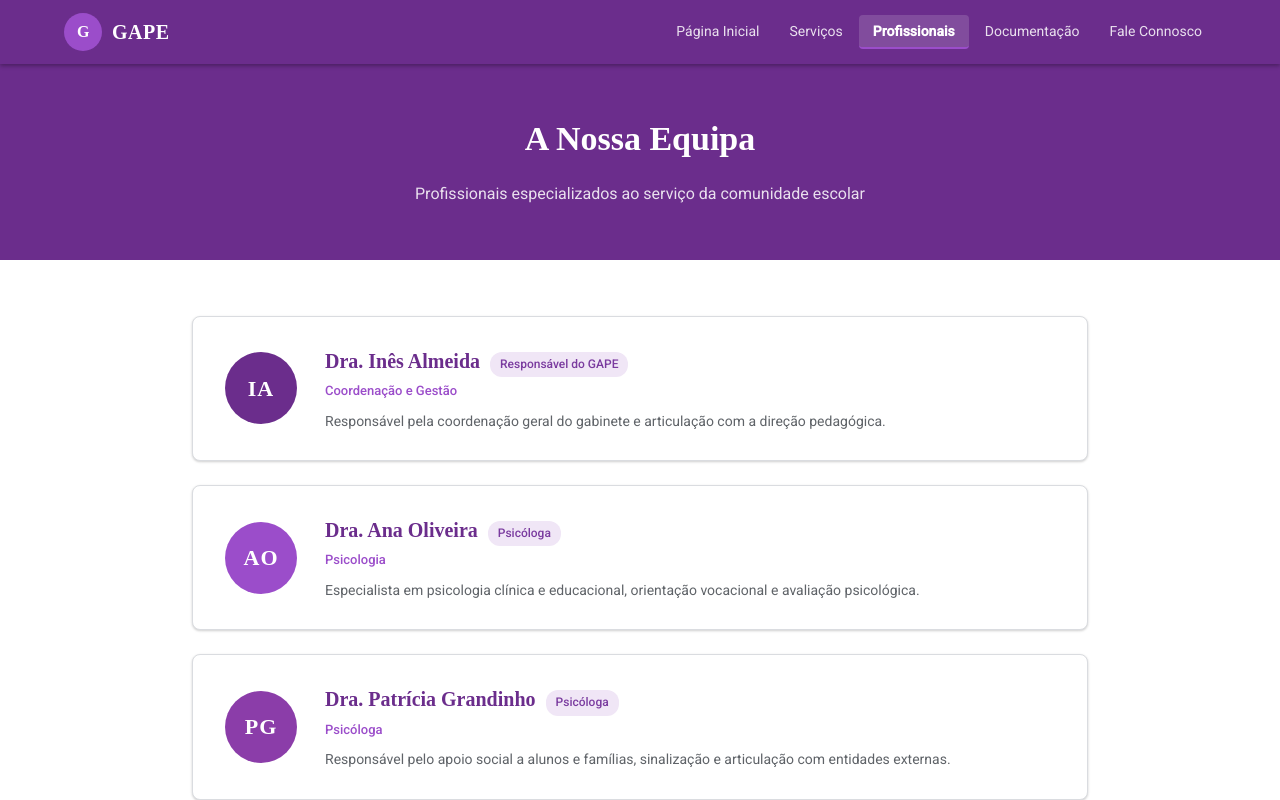
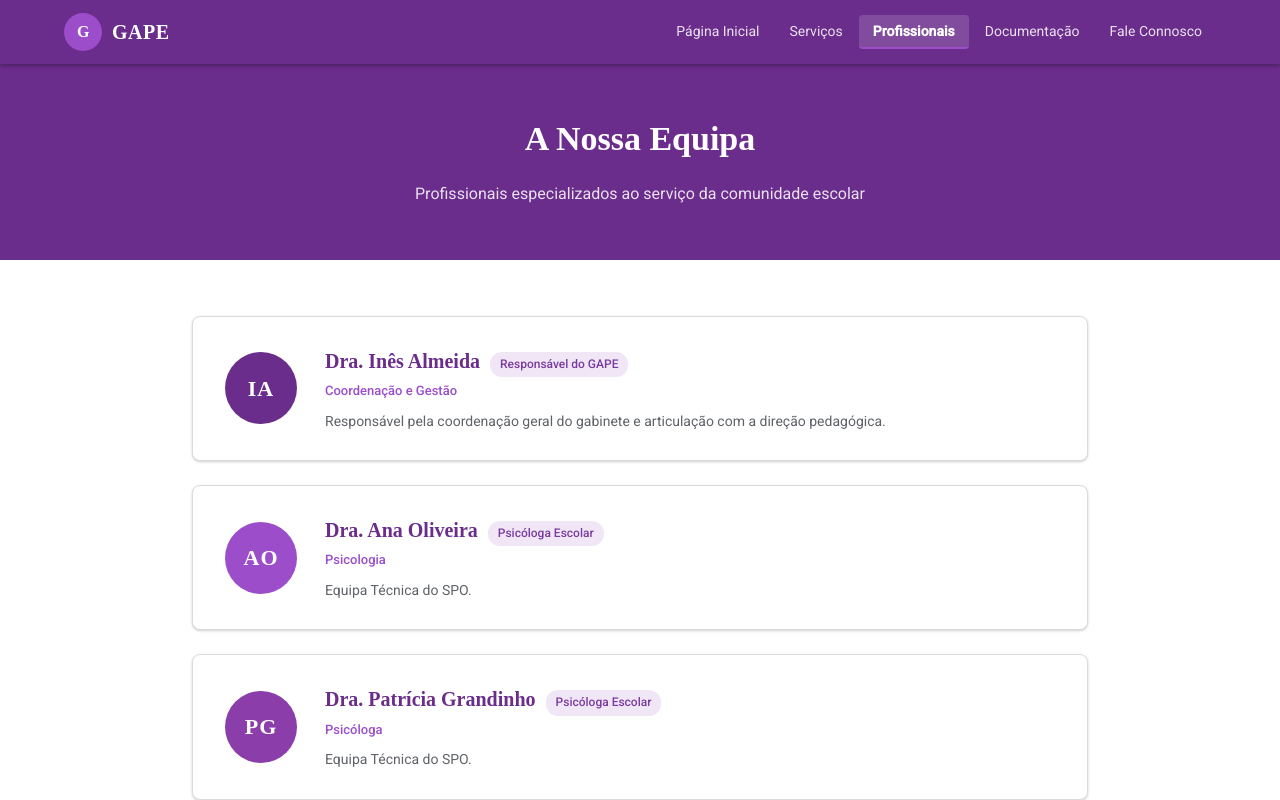
Before and after one commit to gape-epave/gape, a React (Vite) app: page / in a window 1280 px wide. Both pictures are taken after a click on the button "Profissionais". Shown: the top 800 px of the page. Built offline with nearby package versions, Linux system fonts and the light colour scheme; a web font is replaced by a local one.

Commit message:
Change roles and descriptions for professionals
Updated roles and descriptions for professionals.

```diff
--- a/src/components/Profissionais.jsx
+++ b/src/components/Profissionais.jsx
@@ -10,17 +10,17 @@ const TEAM = [
   {
     initials: 'AO',
     name: 'Dra. Ana Oliveira',
-    role: 'Psicóloga',
+    role: 'Psicóloga Escolar',
     area: 'Psicologia',
-    desc: 'Especialista em psicologia clínica e educacional, orientação vocacional e avaliação psicológica.',
+    desc: 'Equipa Técnica do SPO.',
     color: '#9B4DCA',
   },
   {
     initials: 'PG',
     name: 'Dra. Patrícia Grandinho',
-    role: 'Psicóloga',
+    role: 'Psicóloga Escolar',
     area: 'Psicóloga',
-    desc: 'Responsável pelo apoio social a alunos e famílias, sinalização e articulação com entidades externas.',
+    desc: 'Equipa Técnica do SPO.',
     color: '#8B3DA9',
   },
 ];
```
